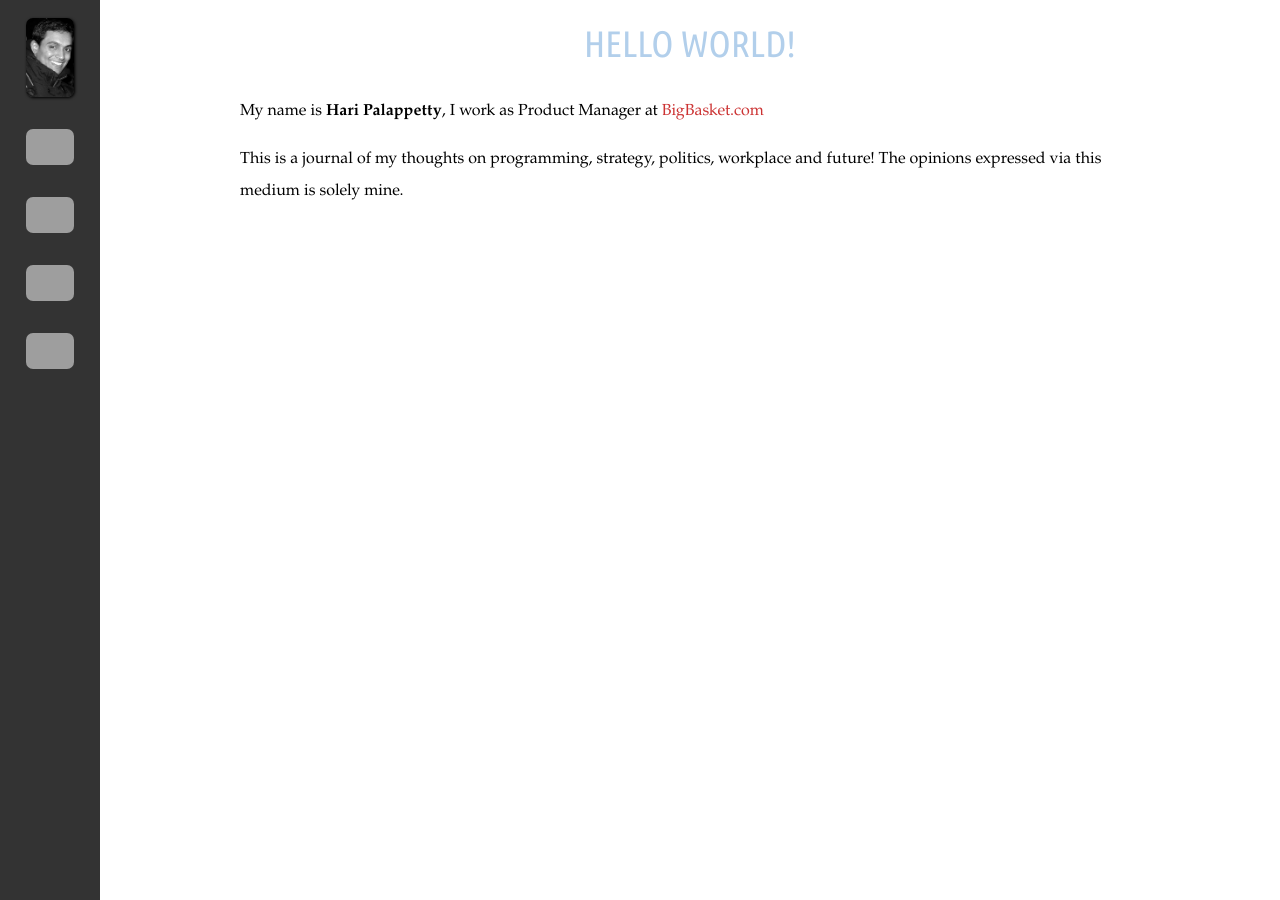
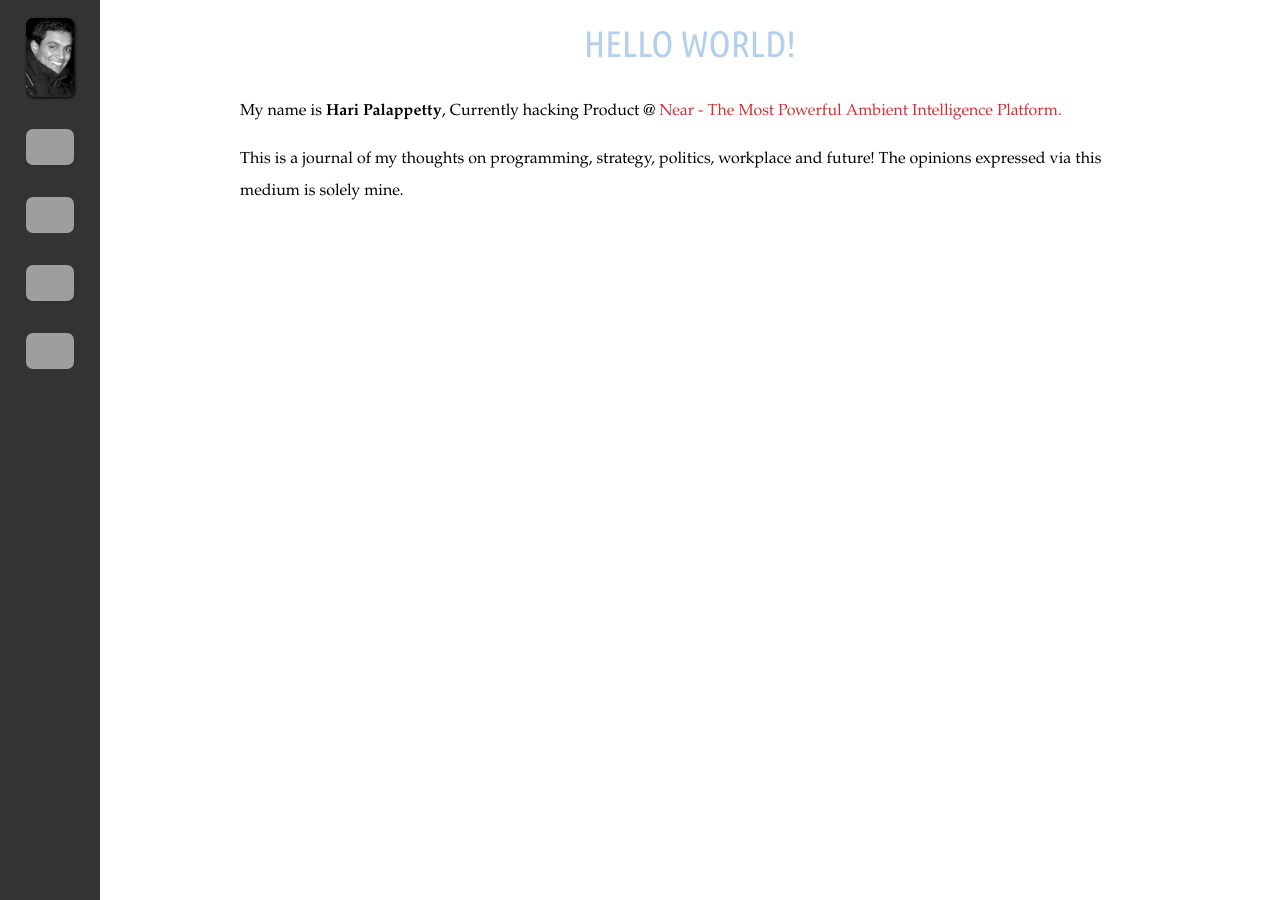
Before and after one commit to hpalappetty/silkyprogrammer.github.com, a Jekyll site: the page built from about/index.html, in a window 1280 px wide. Built offline with Jekyll 4.4.1, drawn with Linux system fonts in a browser that asks for light colours; some web fonts are replaced; grey boxes are pictures that could not be loaded.

Commit message:
Changed work details.

```diff
--- a/about/index.html
+++ b/about/index.html
@@ -5,7 +5,7 @@ comments: false
 ---
 <h1>HELLO WORLD!</h1>
 <p>
-My name is <strong>Hari Palappetty</strong>, I work as Product Manager at <a href="http://www.bigbasket.com">BigBasket.com</a>
+My name is <strong>Hari Palappetty</strong>, Currently hacking Product @ <a href="https://near.co">Near - The Most Powerful Ambient Intelligence Platform.</a>
 </p>
 
 <p>This is a journal of my thoughts on programming, strategy, politics, workplace and future! The opinions expressed via this medium is solely mine.</p>
```
